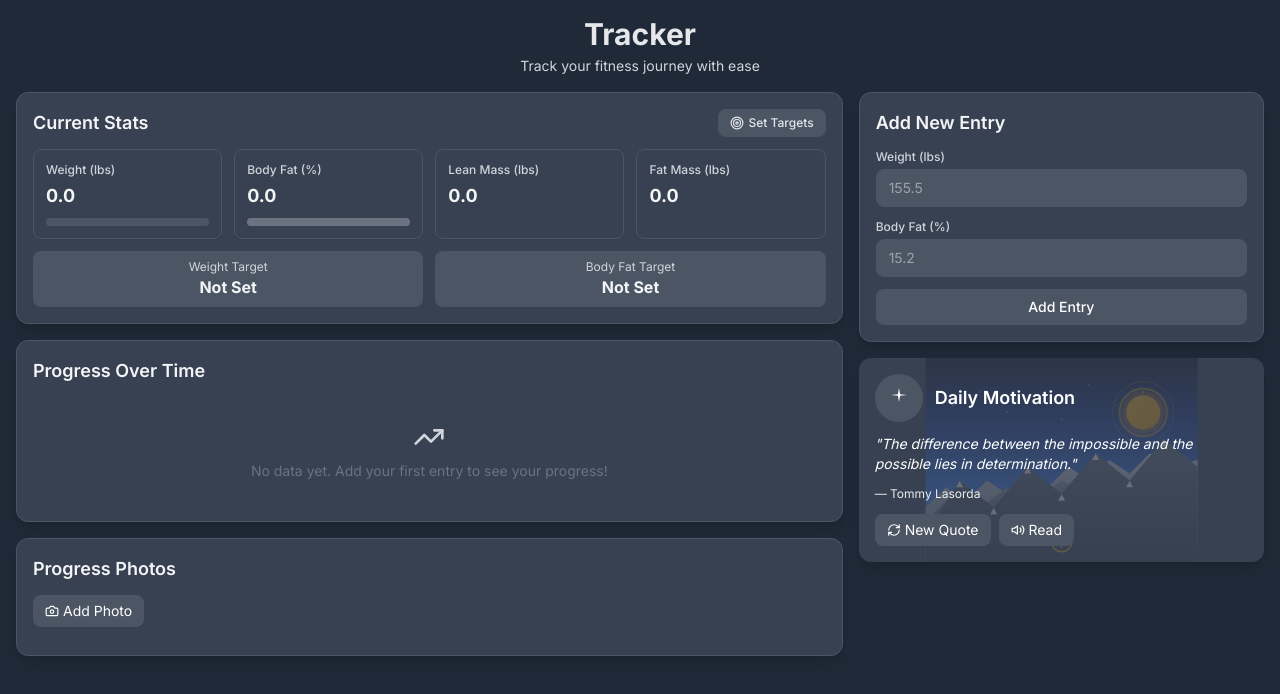
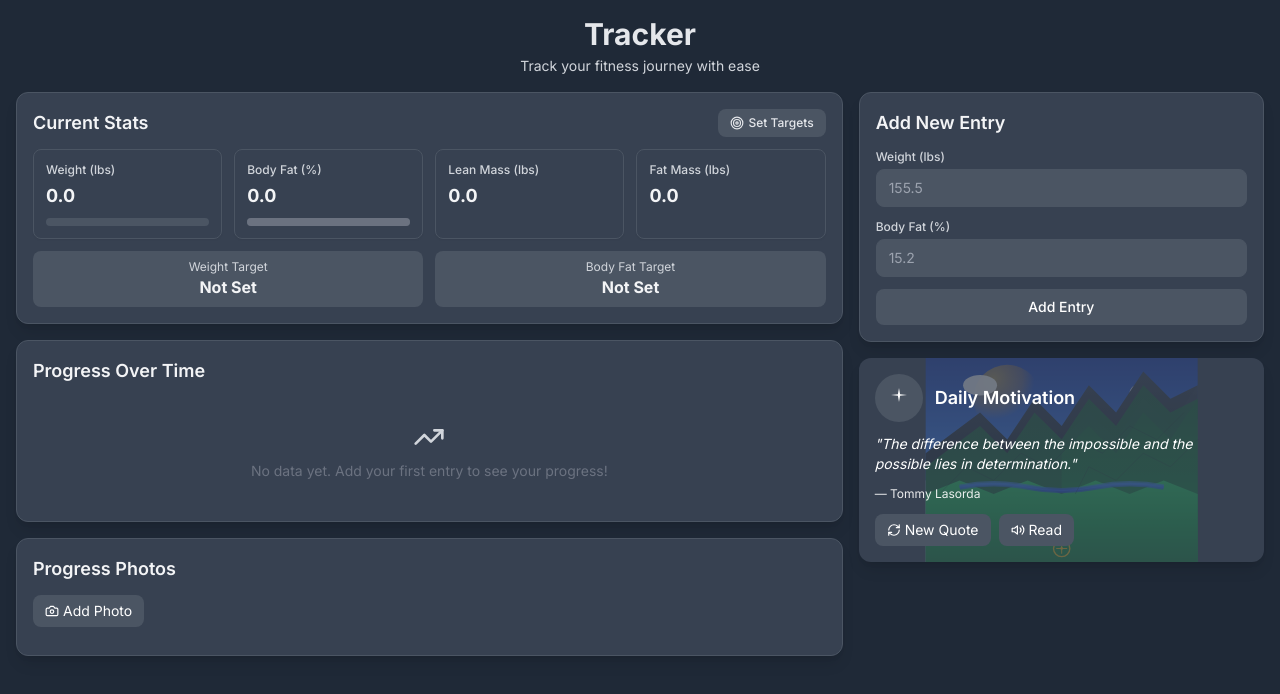
Before and after one commit to anish632/tracker-copy, a React (Vite) app: page / in a window 1280 px wide. Shown: the top 694 px of the page. Built offline with nearby package versions, Linux system fonts and the light colour scheme.

Commit message:
🏔️ Create breathtaking mountain valley scene with winding river and lush forests

```diff
--- a/App.jsx
+++ b/App.jsx
@@ -262,8 +262,8 @@ const MotivationCard = ({ quote, onNewQuote }) => {
 
   return (
     <div className="bg-gray-700 p-4 rounded-xl shadow-lg text-white relative overflow-hidden">
-      {/* Beautiful Inspiring Mountain Background */}
-      <div className="absolute inset-0 opacity-25">
+      {/* Breathtaking Mountain Valley Background */}
+      <div className="absolute inset-0 opacity-30">
         <svg
           className="w-full h-full rounded-xl"
           viewBox="0 0 400 300"
@@ -271,33 +271,37 @@ const MotivationCard = ({ quote, onNewQuote }) => {
         >
           <defs>
             <linearGradient id="sky" x1="0%" y1="0%" x2="0%" y2="100%">
-              <stop offset="0%" style={{stopColor: '#0f172a', stopOpacity: 1}} />
-              <stop offset="30%" style={{stopColor: '#1e3a8a', stopOpacity: 1}} />
-              <stop offset="70%" style={{stopColor: '#3b82f6', stopOpacity: 1}} />
-              <stop offset="100%" style={{stopColor: '#60a5fa', stopOpacity: 1}} />
+              <stop offset="0%" style={{stopColor: '#1e40af', stopOpacity: 1}} />
+              <stop offset="50%" style={{stopColor: '#3b82f6', stopOpacity: 1}} />
+              <stop offset="100%" style={{stopColor: '#93c5fd', stopOpacity: 1}} />
             </linearGradient>
-            <linearGradient id="mountain1" x1="0%" y1="0%" x2="0%" y2="100%">
-              <stop offset="0%" style={{stopColor: '#6b7280', stopOpacity: 1}} />
-              <stop offset="50%" style={{stopColor: '#4b5563', stopOpacity: 1}} />
-              <stop offset="100%" style={{stopColor: '#374151', stopOpacity: 1}} />
+            <linearGradient id="distantMountain" x1="0%" y1="0%" x2="0%" y2="100%">
+              <stop offset="0%" style={{stopColor: '#e5e7eb', stopOpacity: 1}} />
+              <stop offset="50%" style={{stopColor: '#d1d5db', stopOpacity: 1}} />
+              <stop offset="100%" style={{stopColor: '#9ca3af', stopOpacity: 1}} />
             </linearGradient>
-            <linearGradient id="mountain2" x1="0%" y1="0%" x2="0%" y2="100%">
-              <stop offset="0%" style={{stopColor: '#9ca3af', stopOpacity: 1}} />
-              <stop offset="50%" style={{stopColor: '#6b7280', stopOpacity: 1}} />
-              <stop offset="100%" style={{stopColor: '#4b5563', stopOpacity: 1}} />
+            <linearGradient id="foregroundMountain" x1="0%" y1="0%" x2="0%" y2="100%">
+              <stop offset="0%" style={{stopColor: '#374151', stopOpacity: 1}} />
+              <stop offset="50%" style={{stopColor: '#1f2937', stopOpacity: 1}} />
+              <stop offset="100%" style={{stopColor: '#111827', stopOpacity: 1}} />
             </linearGradient>
-            <linearGradient id="mountain3" x1="0%" y1="0%" x2="0%" y2="100%">
-              <stop offset="0%" style={{stopColor: '#d1d5db', stopOpacity: 1}} />
-              <stop offset="50%" style={{stopColor: '#9ca3af', stopOpacity: 1}} />
-              <stop offset="100%" style={{stopColor: '#6b7280', stopOpacity: 1}} />
+            <linearGradient id="forest" x1="0%" y1="0%" x2="0%" y2="100%">
+              <stop offset="0%" style={{stopColor: '#166534', stopOpacity: 1}} />
+              <stop offset="50%" style={{stopColor: '#15803d', stopOpacity: 1}} />
+              <stop offset="100%" style={{stopColor: '#16a34a', stopOpacity: 1}} />
             </linearGradient>
-            <linearGradient id="sun" x1="0%" y1="0%" x2="100%" y2="100%">
-              <stop offset="0%" style={{stopColor: '#fbbf24', stopOpacity: 1}} />
-              <stop offset="100%" style={{stopColor: '#f59e0b', stopOpacity: 1}} />
+            <linearGradient id="valley" x1="0%" y1="0%" x2="0%" y2="100%">
+              <stop offset="0%" style={{stopColor: '#22c55e', stopOpacity: 1}} />
+              <stop offset="50%" style={{stopColor: '#16a34a', stopOpacity: 1}} />
+              <stop offset="100%" style={{stopColor: '#15803d', stopOpacity: 1}} />
             </linearGradient>
-            <radialGradient id="sunGlow" cx="50%" cy="50%" r="50%">
-              <stop offset="0%" style={{stopColor: '#fbbf24', stopOpacity: 0.8}} />
-              <stop offset="70%" style={{stopColor: '#f59e0b', stopOpacity: 0.4}} />
+            <linearGradient id="river" x1="0%" y1="0%" x2="0%" y2="100%">
+              <stop offset="0%" style={{stopColor: '#3b82f6', stopOpacity: 0.8}} />
+              <stop offset="100%" style={{stopColor: '#1d4ed8', stopOpacity: 0.9}} />
+            </linearGradient>
+            <radialGradient id="sunGlow" cx="30%" cy="20%" r="60%">
+              <stop offset="0%" style={{stopColor: '#fbbf24', stopOpacity: 0.6}} />
+              <stop offset="70%" style={{stopColor: '#f59e0b', stopOpacity: 0.3}} />
               <stop offset="100%" style={{stopColor: '#f59e0b', stopOpacity: 0}} />
             </radialGradient>
           </defs>
@@ -305,52 +309,49 @@ const MotivationCard = ({ quote, onNewQuote }) => {
           {/* Sky Background */}
           <rect width="400" height="300" fill="url(#sky)"/>
 
-          {/* Sun with Glow */}
-          <circle cx="320" cy="80" r="40" fill="url(#sunGlow)"/>
-          <circle cx="320" cy="80" r="25" fill="url(#sun)"/>
-          <circle cx="320" cy="80" r="35" fill="none" stroke="#fbbf24" strokeWidth="2" opacity="0.6"/>
-          <circle cx="320" cy="80" r="45" fill="none" stroke="#fbbf24" strokeWidth="1" opacity="0.4"/>
+          {/* Sun Glow Effect */}
+          <circle cx="120" cy="60" r="50" fill="url(#sunGlow)"/>
 
-          {/* Distant Mountain Range (Back) */}
-          <polygon points="0,220 30,190 60,210 90,180 120,200 150,170 180,190 210,160 240,180 270,150 300,170 330,140 360,160 400,150 400,300 0,300" fill="url(#mountain3)"/>
+          {/* Clouds */}
+          <ellipse cx="80" cy="40" rx="25" ry="15" fill="white" opacity="0.9"/>
+          <ellipse cx="320" cy="50" rx="20" ry="12" fill="white" opacity="0.8"/>
 
-          {/* Middle Mountain Range */}
-          <polygon points="0,240 40,200 80,220 120,190 160,210 200,180 240,200 280,170 320,190 360,160 400,170 400,300 0,300" fill="url(#mountain2)"/>
+          {/* Distant Snow-Capped Peaks */}
+          <polygon points="0,180 50,120 100,150 150,100 200,130 250,90 300,120 350,80 400,100 400,300 0,300" fill="white" opacity="0.95"/>
+          <polygon points="0,200 30,160 60,180 90,140 120,160 150,120 180,140 210,100 240,120 270,80 300,100 330,60 360,80 400,90 400,300 0,300" fill="url(#distantMountain)"/>
 
-          {/* Main Mountain Range (Front) */}
-          <polygon points="0,260 50,180 100,220 150,160 200,200 250,140 300,180 350,120 400,160 400,300 0,300" fill="url(#mountain1)"/>
+          {/* Left Foreground Mountain */}
+          <polygon points="0,300 0,140 80,80 120,120 160,60 200,100 240,40 280,80 320,20 360,60 400,40 400,300" fill="url(#foregroundMountain)"/>
 
-          {/* Snow-Capped Peaks */}
-          <polygon points="45,190 50,180 55,190" fill="white" opacity="0.95"/>
-          <polygon points="95,230 100,220 105,230" fill="white" opacity="0.95"/>
-          <polygon points="145,170 150,160 155,170" fill="white" opacity="0.95"/>
-          <polygon points="195,210 200,200 205,210" fill="white" opacity="0.95"/>
-          <polygon points="245,150 250,140 255,150" fill="white" opacity="0.95"/>
-          <polygon points="295,190 300,180 305,190" fill="white" opacity="0.95"/>
-          <polygon points="345,130 350,120 355,130" fill="white" opacity="0.95"/>
+          {/* Right Foreground Mountain */}
+          <polygon points="200,300 200,120 240,80 280,120 320,60 360,100 400,40 400,300" fill="url(#foregroundMountain)"/>
 
-          {/* Mountain Details - Ridges */}
-          <path d="M 20,240 L 60,200 L 100,220 L 140,190 L 180,210 L 220,180 L 260,200 L 300,170 L 340,190 L 380,160"
-                stroke="#374151" strokeWidth="1" fill="none" opacity="0.3"/>
-          <path d="M 10,250 L 50,210 L 90,230 L 130,200 L 170,220 L 210,190 L 250,210 L 290,180 L 330,200 L 370,170"
-                stroke="#374151" strokeWidth="1" fill="none" opacity="0.2"/>
+          {/* Forest Cover on Mountains */}
+          <polygon points="0,300 0,160 80,100 120,140 160,80 200,120 240,60 280,100 320,40 360,80 400,60 400,300" fill="url(#forest)" opacity="0.7"/>
+          <polygon points="200,300 200,140 240,100 280,140 320,80 360,120 400,60 400,300" fill="url(#forest)" opacity="0.7"/>
 
-          {/* Stars */}
-          <circle cx="40" cy="70" r="1" fill="white" opacity="0.9"/>
-          <circle cx="80" cy="50" r="1" fill="white" opacity="0.7"/>
-          <circle cx="120" cy="80" r="1" fill="white" opacity="0.8"/>
-          <circle cx="160" cy="60" r="1" fill="white" opacity="0.6"/>
-          <circle cx="200" cy="90" r="1" fill="white" opacity="0.7"/>
-          <circle cx="240" cy="40" r="1" fill="white" opacity="0.8"/>
-          <circle cx="280" cy="70" r="1" fill="white" opacity="0.6"/>
-          <circle cx="320" cy="50" r="1" fill="white" opacity="0.7"/>
+          {/* Valley Floor */}
+          <polygon points="0,300 0,200 50,180 100,200 150,180 200,200 250,180 300,200 350,180 400,200 400,300" fill="url(#valley)"/>
+
+          {/* Winding River */}
+          <path d="M 50,190 Q 100,180 150,190 Q 200,200 250,190 Q 300,180 350,190" stroke="url(#river)" strokeWidth="8" fill="none" opacity="0.8"/>
+          <path d="M 50,190 Q 100,180 150,190 Q 200,200 250,190 Q 300,180 350,190" stroke="url(#river)" strokeWidth="4" fill="none" opacity="0.9"/>
+
+          {/* River Reflections */}
+          <path d="M 50,190 Q 100,180 150,190 Q 200,200 250,190 Q 300,180 350,190" stroke="#3b82f6" strokeWidth="1" fill="none" opacity="0.6"/>
+
+          {/* Mountain Details - Ridges and Shadows */}
+          <path d="M 20,200 L 60,160 L 100,180 L 140,140 L 180,160 L 220,120 L 260,140 L 300,100 L 340,120 L 380,80"
+                stroke="#1f2937" strokeWidth="1" fill="none" opacity="0.4"/>
+          <path d="M 220,200 L 240,160 L 280,180 L 320,140 L 360,160 L 400,120"
+                stroke="#1f2937" strokeWidth="1" fill="none" opacity="0.4"/>
 
           {/* Motivational Compass */}
-          <g transform="translate(200,270)">
-            <circle cx="0" cy="0" r="15" fill="none" stroke="#fbbf24" strokeWidth="2" opacity="0.8"/>
-            <path d="M-10,0 L10,0 M0,-10 L0,10" stroke="#fbbf24" strokeWidth="1.5" opacity="0.9"/>
-            <path d="M-8,-8 L0,-12 L8,-8" stroke="#fbbf24" strokeWidth="1.5" fill="none" opacity="0.9"/>
-            <circle cx="0" cy="0" r="3" fill="#fbbf24" opacity="0.9"/>
+          <g transform="translate(200,280)">
+            <circle cx="0" cy="0" r="12" fill="none" stroke="#fbbf24" strokeWidth="2" opacity="0.9"/>
+            <path d="M-8,0 L8,0 M0,-8 L0,8" stroke="#fbbf24" strokeWidth="1.5" opacity="0.9"/>
+            <path d="M-6,-6 L0,-10 L6,-6" stroke="#fbbf24" strokeWidth="1.5" fill="none" opacity="0.9"/>
+            <circle cx="0" cy="0" r="2" fill="#fbbf24" opacity="0.9"/>
           </g>
         </svg>
       </div>
```
